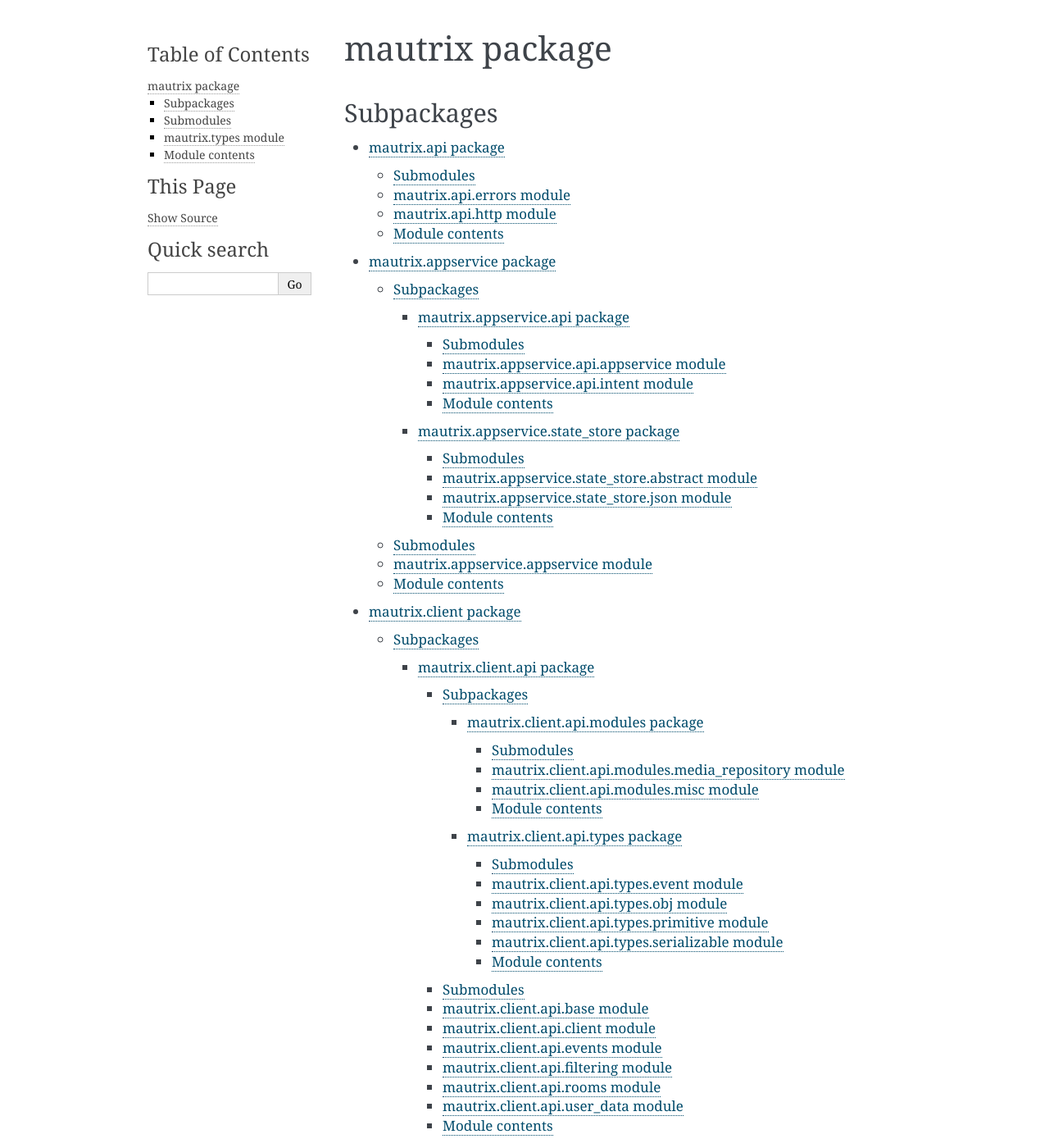
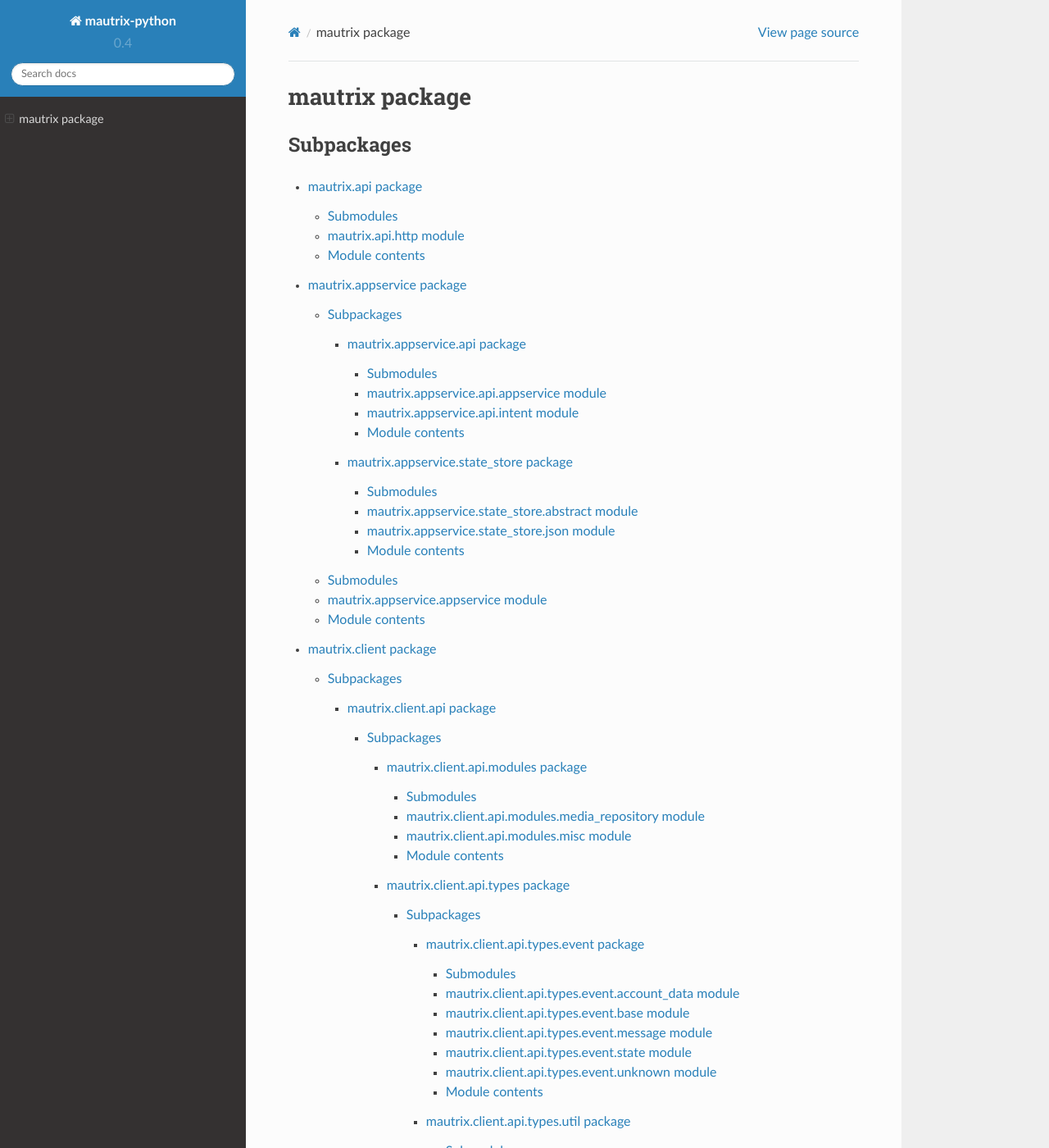
Before and after one commit to mautrix/python, a Sphinx documentation site: the page built from docs/mautrix.rst, in a window 1280 px wide and 1400 px high. Shown: the whole window at 82% size. Built offline with Sphinx 7.4.7 and the Read the Docs theme 2.0.0, drawn with Linux system fonts in a browser that asks for light colours; some of the changed text lies outside the part shown.

Commit message:
Update things and docs

```diff
--- a/docs/conf.py
+++ b/docs/conf.py
@@ -39,7 +39,9 @@
 # extensions coming with Sphinx (named 'sphinx.ext.*') or your custom
 # ones.
 extensions = [
+    'sphinx.ext.napoleon',
     'sphinx.ext.autodoc',
+    'sphinx_autodoc_typehints',
     'sphinx.ext.viewcode',
 ]
 
@@ -76,7 +78,7 @@
 # The theme to use for HTML and HTML Help pages.  See the documentation for
 # a list of builtin themes.
 #
-html_theme = 'alabaster'
+html_theme = 'sphinx_rtd_theme'
 
 # Theme options are theme-specific and customize the look and feel of a theme
 # further.  For a list of options available for each theme, see the
--- a/docs/mautrix.api.rst
+++ b/docs/mautrix.api.rst
@@ -3,14 +3,6 @@ mautrix.api package
 
 Submodules
 ----------
-
-mautrix.api.errors module
--------------------------
-
-.. automodule:: mautrix.api.errors
-    :members:
-    :undoc-members:
-    :show-inheritance:
 
 mautrix.api.http module
 -----------------------
--- /dev/null
+++ b/docs/mautrix.client.api.types.event.rst
@@ -0,0 +1,54 @@
+mautrix.client.api.types.event package
+======================================
+
+Submodules
+----------
+
+mautrix.client.api.types.event.account\_data module
+---------------------------------------------------
+
+.. automodule:: mautrix.client.api.types.event.account_data
+    :members:
+    :undoc-members:
+    :show-inheritance:
+
+mautrix.client.api.types.event.base module
+------------------------------------------
+
+.. automodule:: mautrix.client.api.types.event.base
+    :members:
+    :undoc-members:
+    :show-inheritance:
+
+mautrix.client.api.types.event.message module
+---------------------------------------------
+
+.. automodule:: mautrix.client.api.types.event.message
+    :members:
+    :undoc-members:
+    :show-inheritance:
+
+mautrix.client.api.types.event.state module
+-------------------------------------------
+
+.. automodule:: mautrix.client.api.types.event.state
+    :members:
+    :undoc-members:
+    :show-inheritance:
+
+mautrix.client.api.types.event.unknown module
+---------------------------------------------
+
+.. automodule:: mautrix.client.api.types.event.unknown
+    :members:
+    :undoc-members:
+    :show-inheritance:
+
+
+Module contents
+---------------
+
+.. automodule:: mautrix.client.api.types.event
+    :members:
+    :undoc-members:
+    :show-inheritance:
--- a/docs/mautrix.client.api.types.rst
+++ b/docs/mautrix.client.api.types.rst
@@ -1,21 +1,29 @@
 mautrix.client.api.types package
 ================================
+
+Subpackages
+-----------
+
+.. toctree::
+
+    mautrix.client.api.types.event
+    mautrix.client.api.types.util
 
 Submodules
 ----------
 
-mautrix.client.api.types.event module
--------------------------------------
+mautrix.client.api.types.filter module
+--------------------------------------
 
-.. automodule:: mautrix.client.api.types.event
+.. automodule:: mautrix.client.api.types.filter
     :members:
     :undoc-members:
     :show-inheritance:
 
-mautrix.client.api.types.obj module
------------------------------------
+mautrix.client.api.types.media module
+-------------------------------------
 
-.. automodule:: mautrix.client.api.types.obj
+.. automodule:: mautrix.client.api.types.media
     :members:
     :undoc-members:
     :show-inheritance:
@@ -28,10 +36,18 @@ mautrix.client.api.types.primitive module
     :undoc-members:
     :show-inheritance:
 
-mautrix.client.api.types.serializable module
---------------------------------------------
+mautrix.client.api.types.rooms module
+-------------------------------------
 
-.. automodule:: mautrix.client.api.types.serializable
+.. automodule:: mautrix.client.api.types.rooms
+    :members:
+    :undoc-members:
+    :show-inheritance:
+
+mautrix.client.api.types.users module
+-------------------------------------
+
+.. automodule:: mautrix.client.api.types.users
     :members:
     :undoc-members:
     :show-inheritance:
--- /dev/null
+++ b/docs/mautrix.client.api.types.util.rst
@@ -0,0 +1,30 @@
+mautrix.client.api.types.util package
+=====================================
+
+Submodules
+----------
+
+mautrix.client.api.types.util.obj module
+----------------------------------------
+
+.. automodule:: mautrix.client.api.types.util.obj
+    :members:
+    :undoc-members:
+    :show-inheritance:
+
+mautrix.client.api.types.util.serializable module
+-------------------------------------------------
+
+.. automodule:: mautrix.client.api.types.util.serializable
+    :members:
+    :undoc-members:
+    :show-inheritance:
+
+
+Module contents
+---------------
+
+.. automodule:: mautrix.client.api.types.util
+    :members:
+    :undoc-members:
+    :show-inheritance:
--- a/docs/mautrix.rst
+++ b/docs/mautrix.rst
@@ -12,6 +12,14 @@ Subpackages
 
 Submodules
 ----------
+
+mautrix.errors module
+---------------------
+
+.. automodule:: mautrix.errors
+    :members:
+    :undoc-members:
+    :show-inheritance:
 
 mautrix.types module
 --------------------
```
Also changed, not shown: 13 other files.
